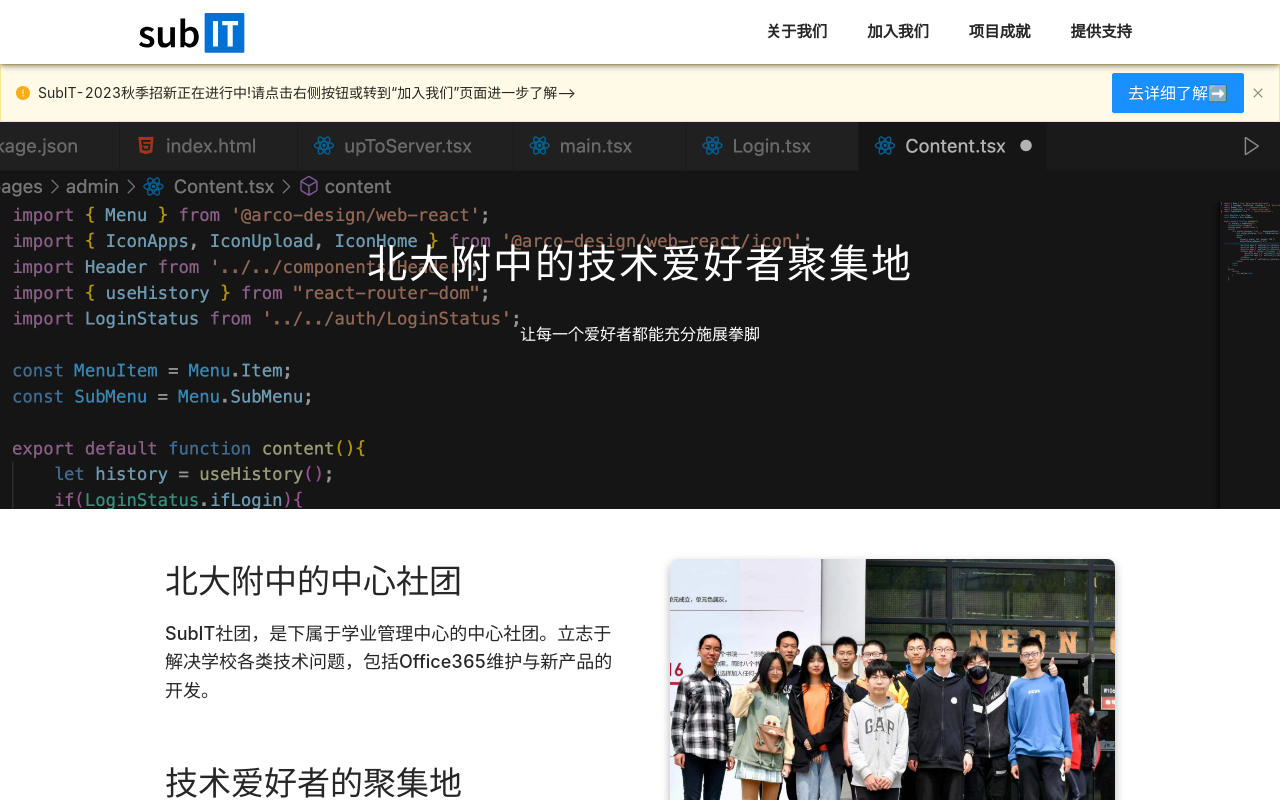
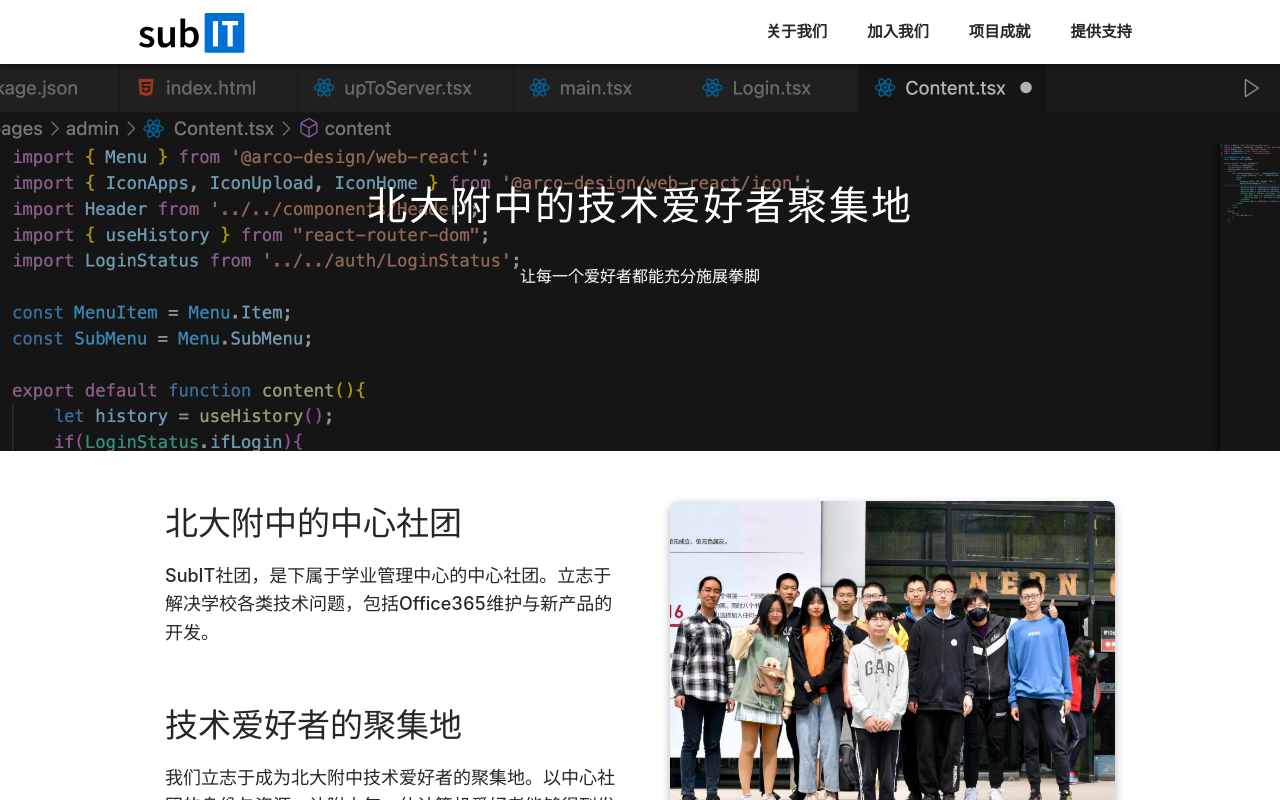
Before and after one commit to subitlab/subit_official_react, a Next.js app: page / in a window 1280 px wide. Shown: the top 800 px of the page. Built offline with nearby package versions, Linux system fonts and the light colour scheme.

Commit message:
xuxu-2023-12-2

```diff
--- a/src/pages/index.tsx
+++ b/src/pages/index.tsx
@@ -11,9 +11,6 @@ import FindMemberSection from "../components/Home/FindMemberSection";
 
 const { Content } = Layout;
 
-const onClose = (e: any) => {
-    console.log(e, "I was closed");
-};
 
 export default function Home() {
     return (
@@ -22,23 +19,6 @@ export default function Home() {
             <Layout>
                 <HeaderBar></HeaderBar>
                 <Content className={[styles.content, styles.std_background].join(" ")}>
-                    <Alert
-                        message="SubIT-2023秋季招新正在进行中!请点击右侧按钮或转到“加入我们”页面进一步了解-->"
-                        type="warning"
-                        closable
-                        showIcon
-                        action={
-                            <Button
-                                type="primary"
-                                size="large"
-                                href="https://pkuschool.yuque.com/subit/kpft7t"
-                                target="_blank"
-                            >
-                                去详细了解➡️
-                            </Button>
-                        }
-                        onClose={ onClose }
-                    />
                     <Poster/>
                     <TwoPartDetail/>
                     <DutyDetail/>
```
Also changed, not shown: src/pages/join/index.tsx (+0 -8 lines).
